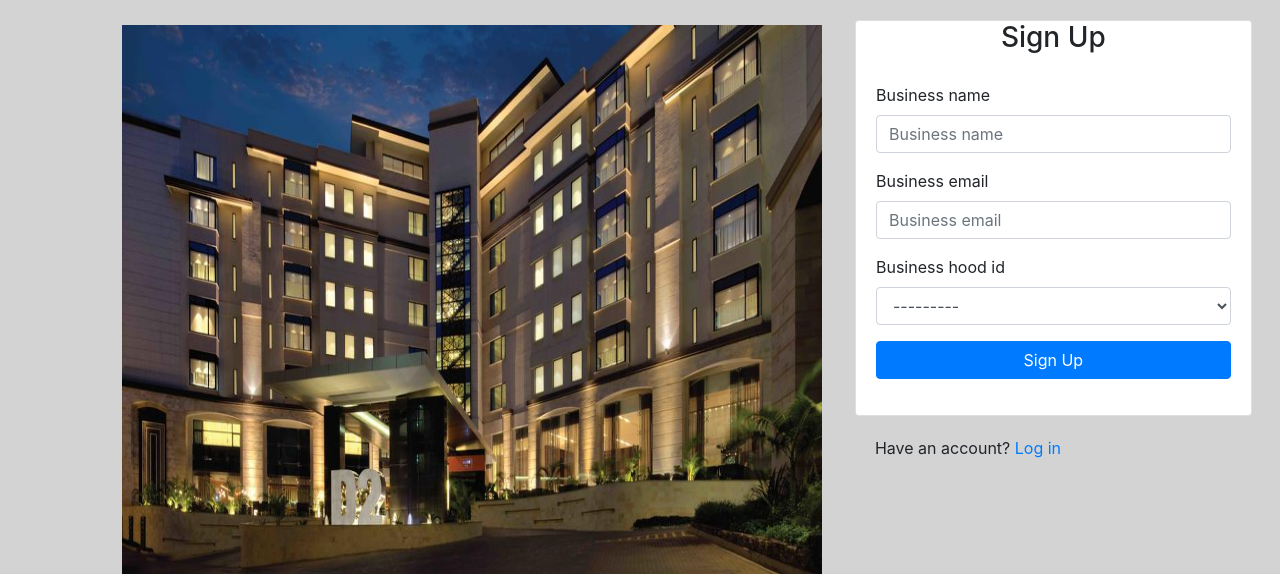
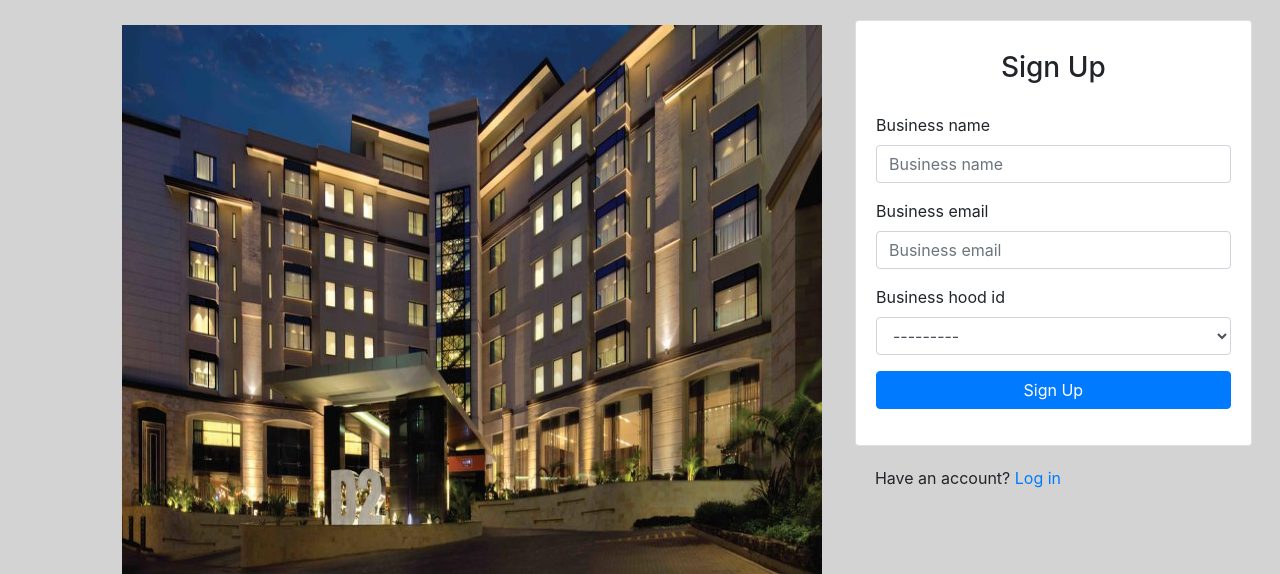
Before and after one commit to JacqulineWangu/My-Neighbourhood, a Django app: template neigh_app/templates/registration/registration_form.html in a window 1280 px wide. Shown: the top 574 px of the page. Run offline with Django 3.2, Linux system fonts and the light colour scheme; the template is opened without the code that fills it: values that come from a table or form of the project are taken from there, others are empty; some libraries are stand-ins or nearby versions; some web fonts are replaced.

Commit message:
added a margin on the sign up form to create space and and make the app look spacious

```diff
--- a/neigh_app/templates/registration/registration_form.html
+++ b/neigh_app/templates/registration/registration_form.html
@@ -29,7 +29,7 @@
             <div class="card card-default reg">
 
                 <div class="card-heading">
-                    <h3 class="text-center heading">Sign Up</h3>
+                    <h3 style="margin-top:30px;" class="text-center heading">Sign Up</h3>
                 </div>
                 <div class="card-body">
 
```
